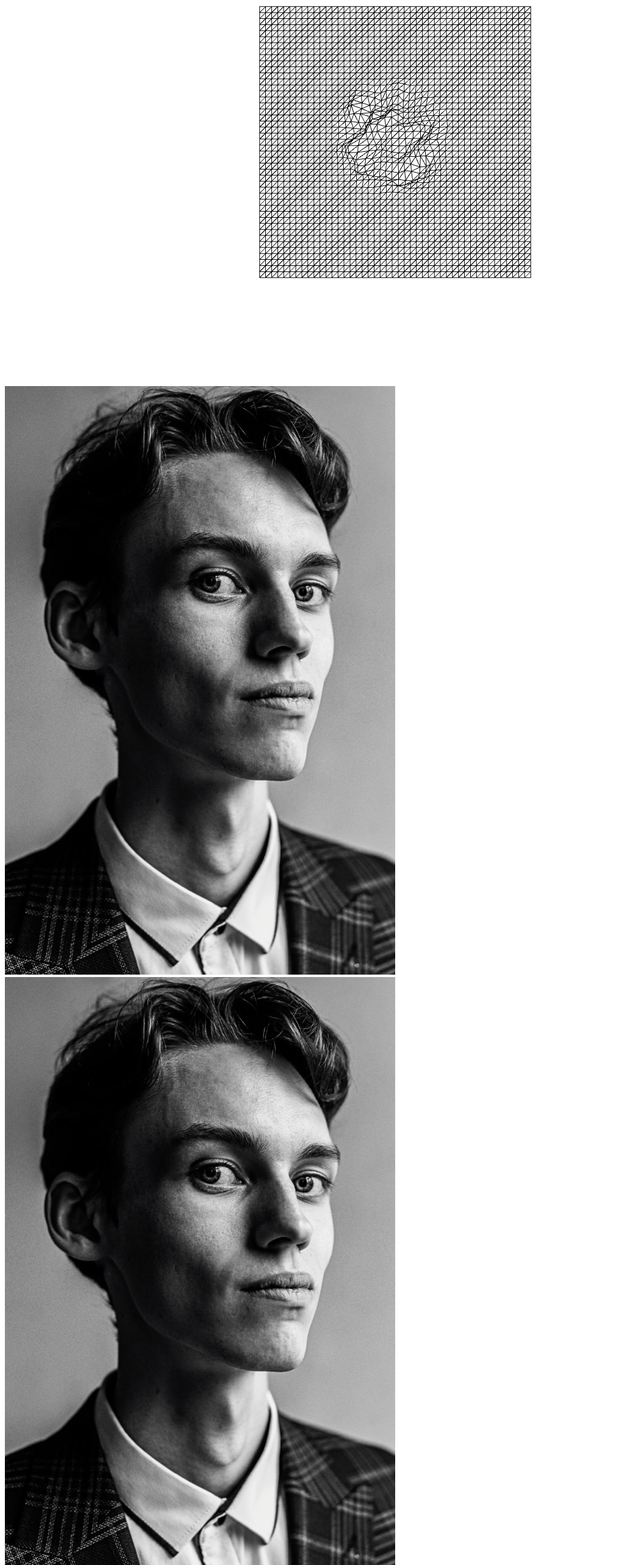
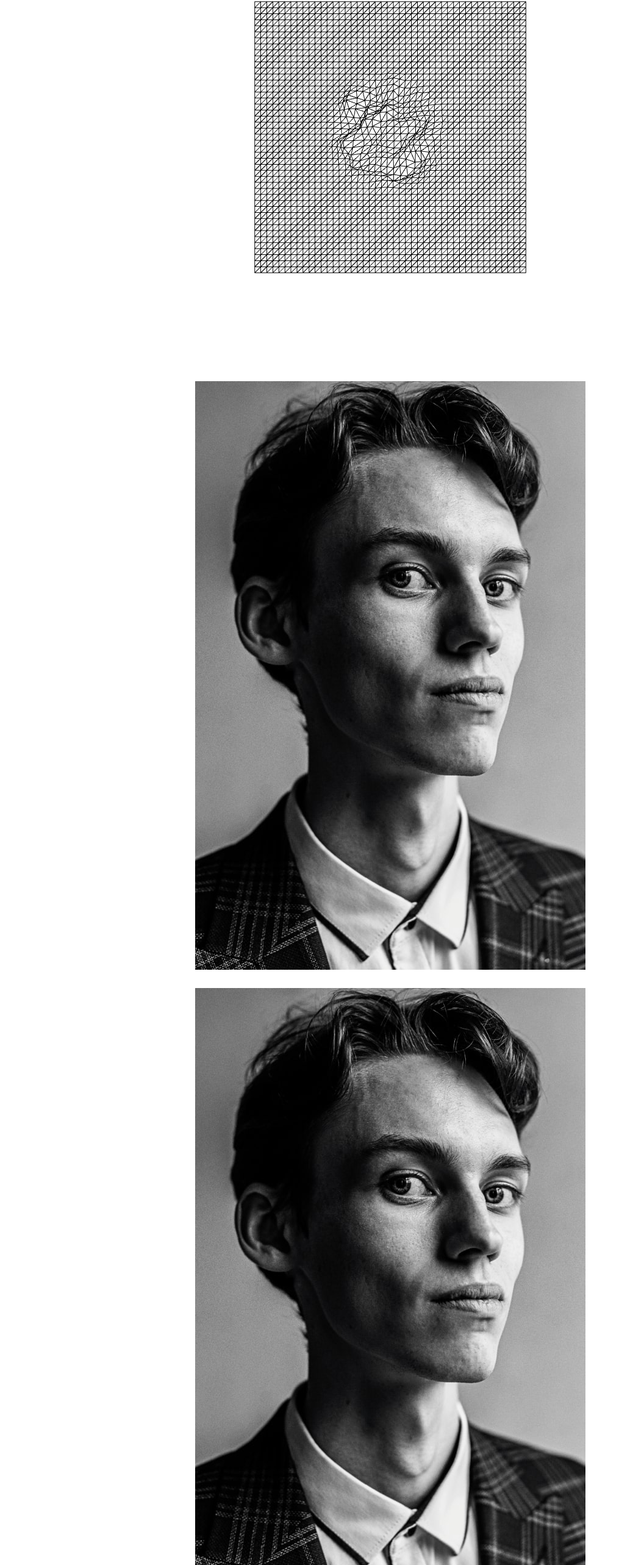
Before and after one commit to Lucas-ylm/UNTITLEDBRAND, a Next.js app: page /vol.1 in a window 1280 px wide. Shown: the part 175-2741 px from the top of the page at 61% size, without its empty margins (0-1015 px from the left). Built offline with nearby package versions, Linux system fonts and the light colour scheme; a web font is replaced by a local one; what current-device would draw is missing.

Commit message:
fix tailwind

```diff
--- a/postcss.config.cjs
+++ b/postcss.config.cjs
@@ -1,6 +1,8 @@
+/** @type {import('postcss-load-config').Config} */
 const config = {
   plugins: {
     tailwindcss: {},
+    autoprefixer: {},
   },
 };
 
--- a/src/app/vol.1/page.tsx
+++ b/src/app/vol.1/page.tsx
@@ -18,12 +18,12 @@ export default function vol1() {
       <MorphEffect />
       <RevealEffect />
       <AnimateReveal />
-      <div className="w-full flex flex-wrap items-center">
+      <div className="w-full object-contain flex flex-wrap gap-[30px] justify-center">
           <Link href="/image/product1">
-            <img src="/assets/images/product1.jpg" alt="Image 1" />
+            <img className="" src="/assets/images/product1.jpg" alt="Image" />
           </Link>
           <Link href="/image/product1">
-            <img src="/assets/images/product1.jpg" alt="Image 1" />
+            <img src="/assets/images/product1.jpg" alt="Image" />
           </Link>
       </div>
       <p>hgeyyyyy</p>
--- a/src/styles/globals.scss
+++ b/src/styles/globals.scss
@@ -1,3 +1,7 @@
+@tailwind base;
+@tailwind components;
+@tailwind utilities;
+
 :root {
   margin: 0;
   padding: 0;
```
Also changed, not shown: keylog.txt (added), tailwind.config.ts (line endings or trailing spaces), 1 other file (tests, documents, lock files or other folders).
